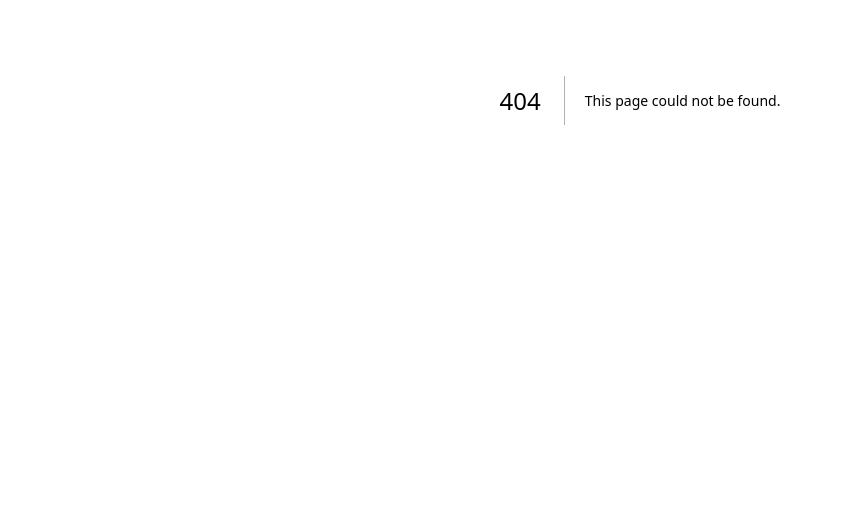
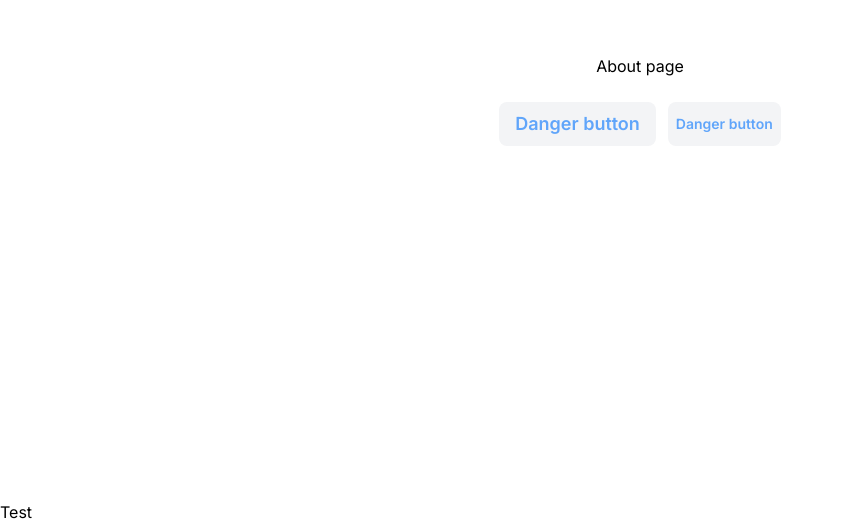
Before and after one commit to Javan-Odhiambo/nextjs-starter-template, a Next.js app: page /dashboard/about in a window 1280 px wide. Before the commit this address had no page. Shown: the part 300-824 px from the top of the page, without its empty margins (0-843 px from the left). Before the commit the page ends 800 px from the top, so only its background shows below. Built offline with nearby package versions, Linux system fonts and the light colour scheme.

Commit message:
feat(shared): add sample test buttons to about page

```diff
--- /dev/null
+++ b/src/app/dashboard/about/page.tsx
@@ -0,0 +1,15 @@
+'use client'
+import Button from "@/components/ui/Button";
+
+export default function Home() {
+  return (
+    <main className="flex flex-col min-h-screen items-center justify-center space-y-6" >
+        <h1>About page</h1>
+      <div className="flex gap-3">
+
+        <Button intent="soft" onClick={() => alert("It works!!")} >Danger button</Button>
+        <Button intent="soft" btn_size="sm" onClick={() => alert("It works!!")} >Danger button</Button>
+      </div>
+    </main>
+  );
+}
--- /dev/null
+++ b/src/app/dashboard/layout.tsx
@@ -0,0 +1,22 @@
+import type { Metadata } from "next";
+import { Inter } from "next/font/google";
+import "@/styles/css/globals.css";
+
+const inter = Inter({ subsets: ["latin"] });
+
+export const metadata: Metadata = {
+  title: "Create Next App",
+  description: "Generated by create next app",
+};
+
+export default function RootLayout({
+  children,
+}: Readonly<{
+  children: React.ReactNode;
+}>) {
+  return (
+      <section className={inter.className}>{children}
+      <h1>Test</h1>
+      </section>
+  );
+}
```
